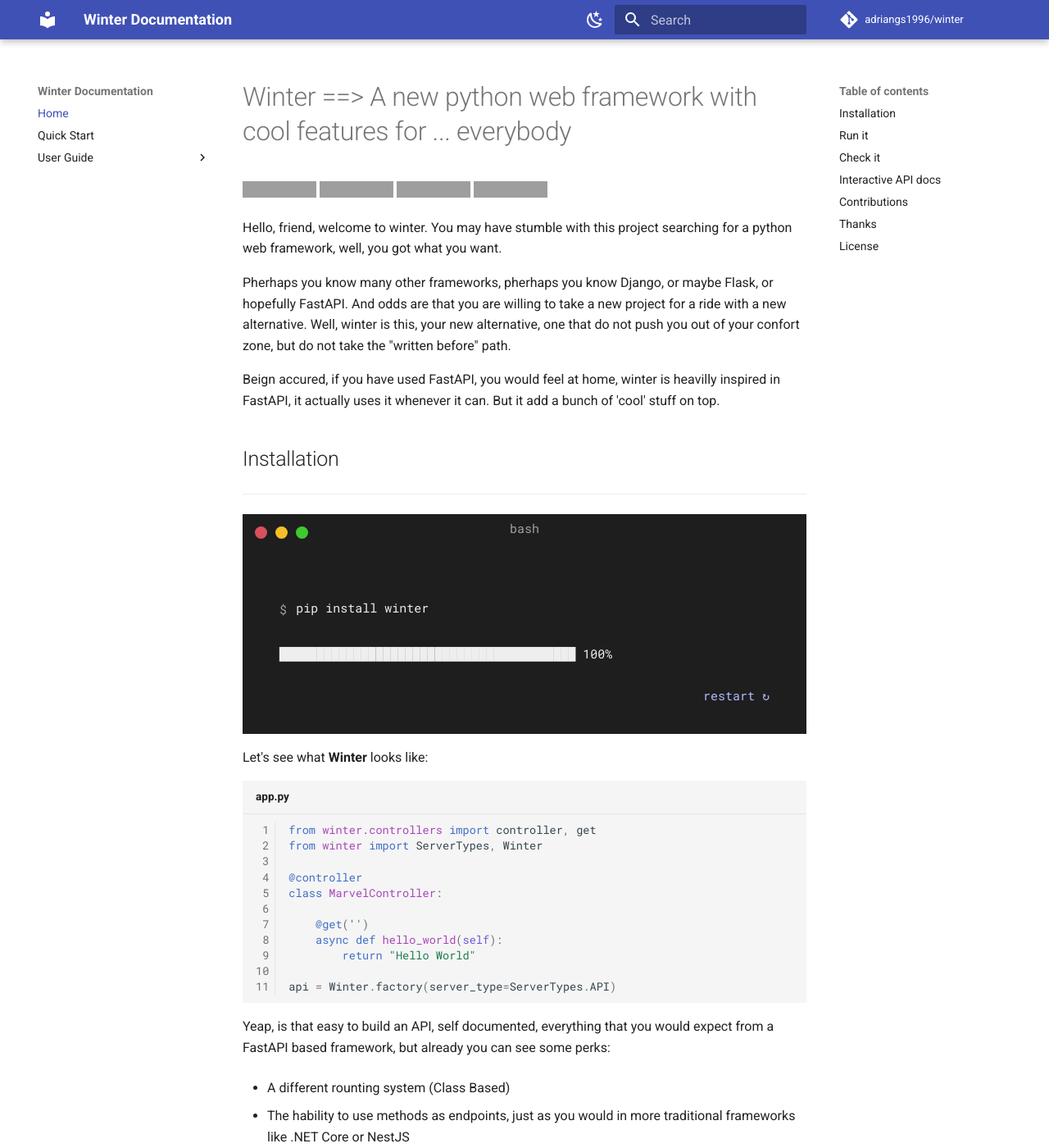
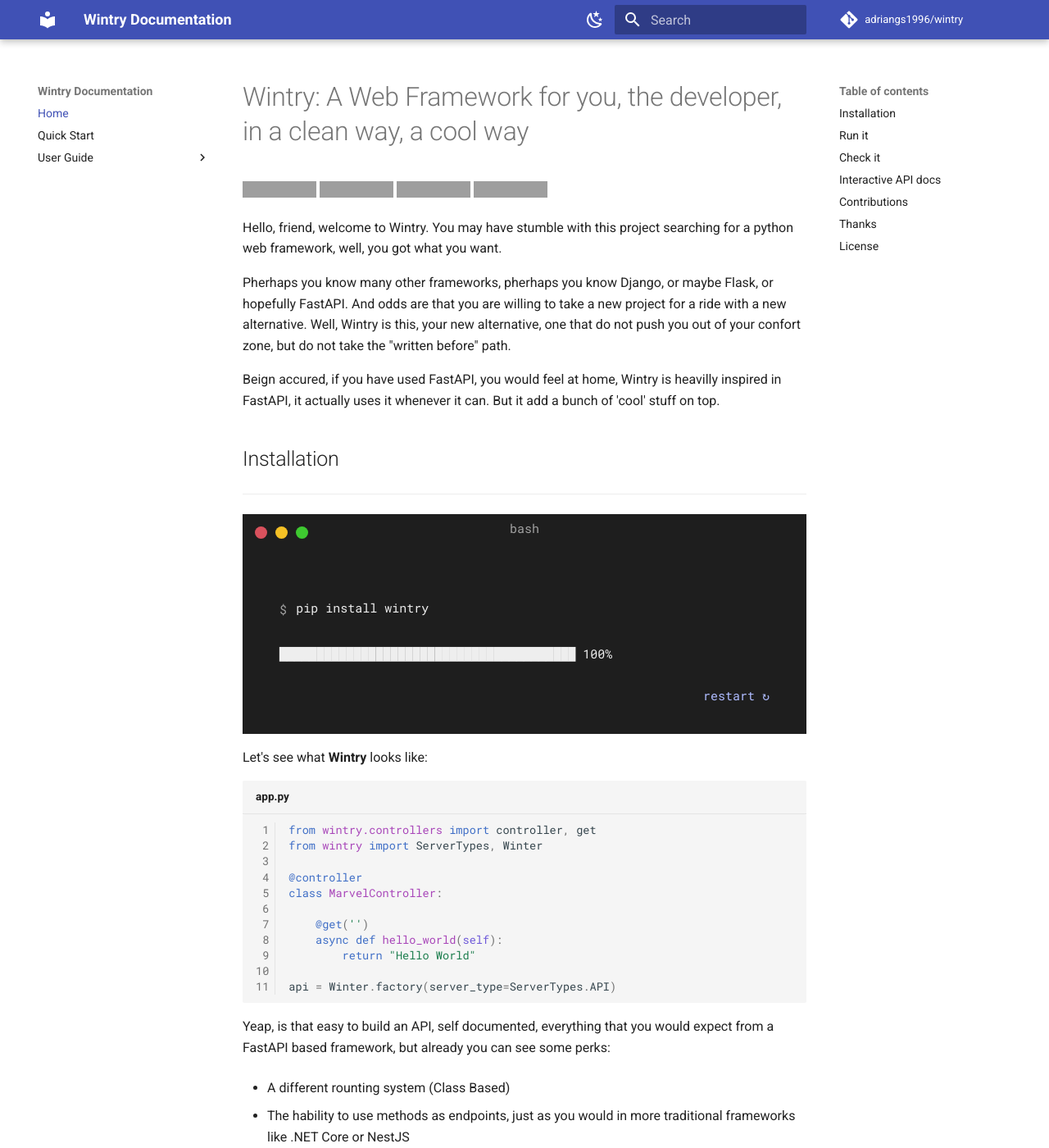
Before and after one commit to adriangs1996/wintry, an MkDocs documentation site: the page built from docs/index.md, in a window 1280 px wide and 1400 px high. Shown: the whole window at 82% size. Built offline with MkDocs 1.6.1 and Material for MkDocs 9.7.7, drawn with Linux system fonts in a browser that asks for light colours; comment, search, counter and statistics services are not loaded; some of the changed text lies outside the part shown; grey boxes are pictures that could not be loaded.

Commit message:
Update docs to use "wintry" name

````diff
--- a/docs/index.md
+++ b/docs/index.md
@@ -1,4 +1,4 @@
-# Winter ==> A new python web framework with cool features for ... everybody
+# Wintry: A Web Framework for you, the developer, in a clean way, a cool way
 
 
 
@@ -9,15 +9,15 @@
 ![](https://img.shields.io/static/v1?label=pypi%20package&message=v0.1.0&color=<blue>&style=plastic&logo=github&logoColor=4ec9b0)
 
 
-Hello, friend, welcome to winter. You may have stumble with this project searching
+Hello, friend, welcome to Wintry. You may have stumble with this project searching
 for a python web framework, well, you got what you want.
 
 Pherhaps you know many other frameworks, pherhaps you know Django, or maybe Flask,
 or hopefully FastAPI. And odds are that you are willing to take a new project for a
-ride with a new alternative. Well, winter is this, your new alternative, one that
+ride with a new alternative. Well, Wintry is this, your new alternative, one that
 do not push you out of your confort zone, but do not take the "written before" path.
 
-Beign accured, if you have used FastAPI, you would feel at home, winter is heavilly
+Beign accured, if you have used FastAPI, you would feel at home, Wintry is heavilly
 inspired in FastAPI, it actually uses it whenever it can. But it add a bunch of
 'cool' stuff on top.
 
@@ -26,18 +26,18 @@
 <div class="termy">
 
 ```console
-$ pip install winter
+$ pip install wintry
 
 ---> 100%
 ```
 
 </div>
 
-Let's see what **Winter** looks like:
+Let's see what **Wintry** looks like:
 
 ```python title="app.py" linenums="1"
-from winter.controllers import controller, get
-from winter import ServerTypes, Winter
+from wintry.controllers import controller, get
+from wintry import ServerTypes, Winter
 
 @controller
 class MarvelController:
@@ -59,12 +59,12 @@
 
 * An API Factory, which automatically recognizes your controller, and register it.
 
-**Winter** aims to provide a lot of things, and at the very least, it ease the process
+**Wintry** aims to provide a lot of things, and at the very least, it ease the process
 of writting FastAPI endpoints. But we are just scratching the surface here, this is the tip
 of the Iceberg. Grab your cough, make a hot coffee, and embrace the 'cool', because winter is
 comming and this penguin framework would prepare you for it.
 
-Besides all that, **Winter** is fully build with type-annotations, which make
+Besides all that, **Wintry** is fully build with type-annotations, which make
 a developer's editor best friend.
 
 ## Run it
@@ -73,8 +73,8 @@
 
 ```py linenums="1" title="main.py"
 if __name__ == '__main__':
-    from winter import Winter
-    from winter.settings import WinterSettings
+    from wintry import Winter
+    from wintry.settings import WinterSettings
     Winter.serve(with_settings=WinterSettings(app_path="app:api"))
 ```
 
@@ -130,9 +130,9 @@
 give at least some tests for the feature, I try my best
 mantaining a pool of tests that will be growing with time
 
-- [Issue Tracker](https://github.com/adriangs1996/winter/issues)
+- [Issue Tracker](https://github.com/adriangs1996/wintry/issues)
 
-- [Fork the repo, change it, and make a PR](https://github.com/adriangs1996/winter)
+- [Fork the repo, change it, and make a PR](https://github.com/adriangs1996/wintry)
 
 ## Thanks
 --------
--- a/mkdocs.yml
+++ b/mkdocs.yml
@@ -1,5 +1,5 @@
-site_name: Winter Documentation
-site_url: "https://adriangs1996.github.io/winter"
+site_name: Wintry Documentation
+site_url: "https://adriangs1996.github.io/wintry"
 
 nav:
   - Home: index.md
@@ -7,8 +7,8 @@
   - User Guide:
     - Installation: user-guide/installation.md
 
-repo_url: https://github.com/adriangs1996/winter
-repo_name: adriangs1996/winter
+repo_url: https://github.com/adriangs1996/wintry
+repo_name: adriangs1996/wintry
 
 extra_css:
   - stylesheets/extra.css
````
